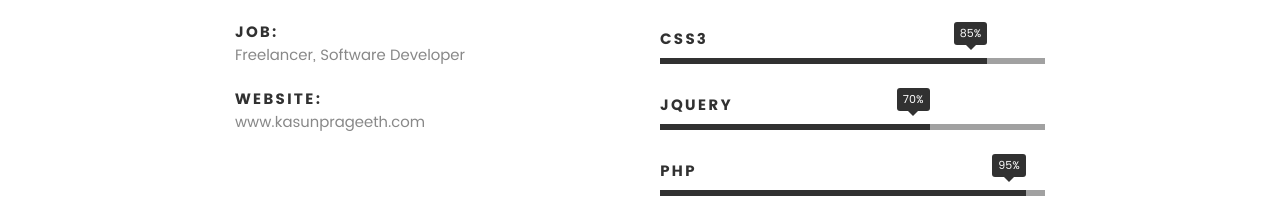
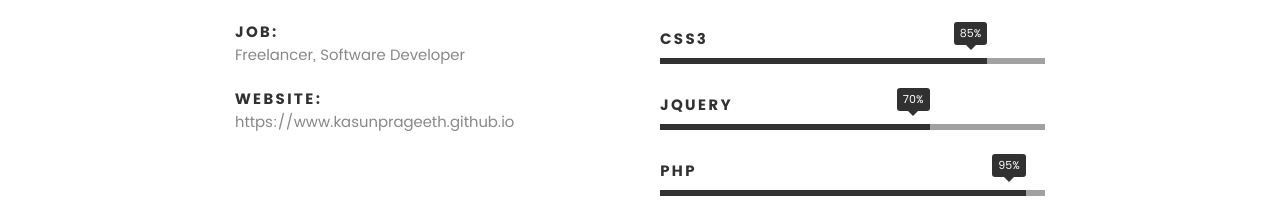
Before and after one commit to kasunprageeth/kasunprageeth.github.io, a plain HTML site: page index.html in a window 1280 px wide. Shown: the part 1425-1630 px from the top of the page. Drawn offline with nearby package versions, Linux system fonts and the light colour scheme; files whose address does not match are found by name.

Commit message:
secound commit

```diff
--- a/index.html
+++ b/index.html
@@ -227,7 +227,7 @@ I’m extremely passionate about web development and design in all its forms and
    				</li>
    				<li>
    					<strong>Website:</strong>
-   					<span>www.kasunprageeth.com</span>
+   					<span>https://www.kasunprageeth.github.io</span>
    				</li>
    				<!-- <li>
    					<strong>Email:</strong>
```
